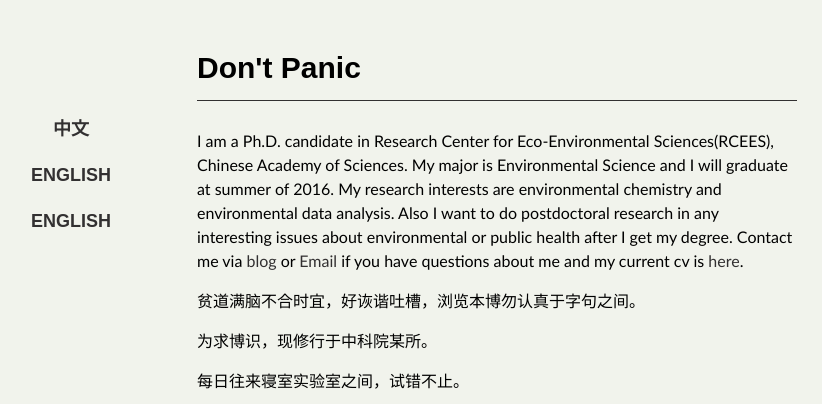
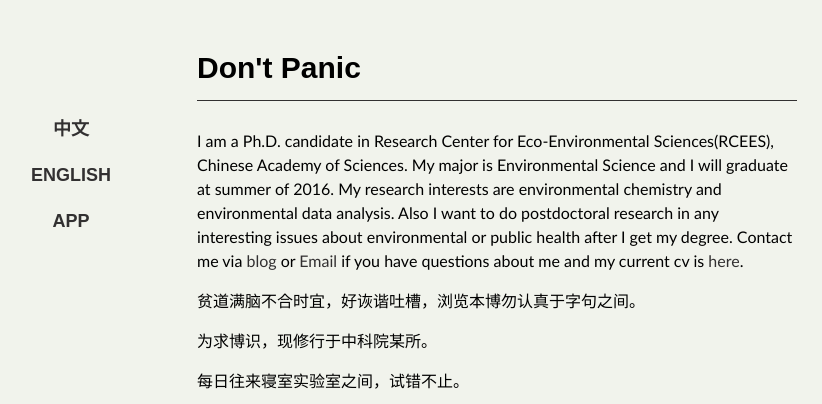
Before and after one commit to yufree/yufree.github.com, a Jekyll site: the page built from index.md, in a window 1280 px wide. Shown: the top 404 px of the page, without its empty margins (143-965 px from the left). Built offline with Jekyll 4.4.1, drawn with Linux system fonts in a browser that asks for light colours; some web fonts are replaced; Markdown is read by kramdown in place of the engine named in the settings; comment, search, counter and statistics services are not loaded.

Commit message:
revise name

```diff
--- a/_layouts/home.html
+++ b/_layouts/home.html
@@ -17,7 +17,7 @@
         <nav style="height:20px">
         <span><a title="Chinese" class="" href="http://yufree.cn/blogcn">中文</a></span>
         <span><a title="English" class="" href="http://yufree.cn/blog">English</a></span>
-        <span><a title="APP" class="" href="http://yufree.cn/blog/app">English</a></span>
+        <span><a title="APP" class="" href="http://yufree.cn/blog/app">APP</a></span>
         </nav>
         <article class="content">
         {{ content }}
```
